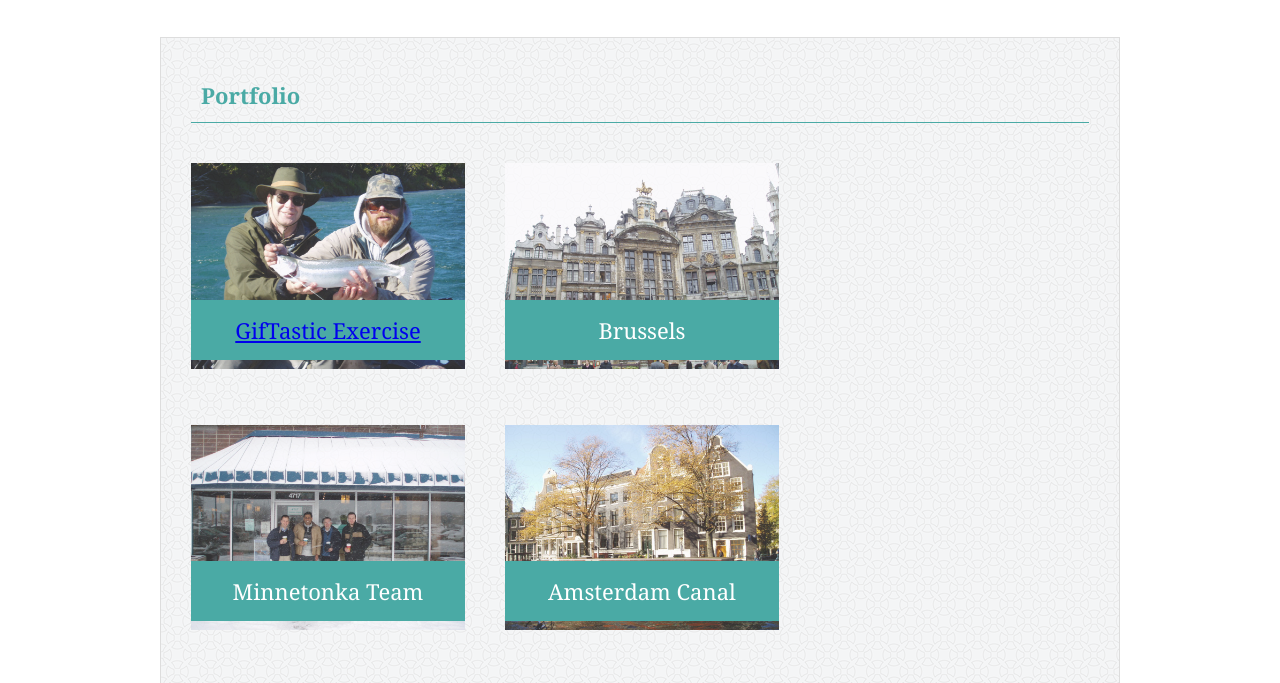
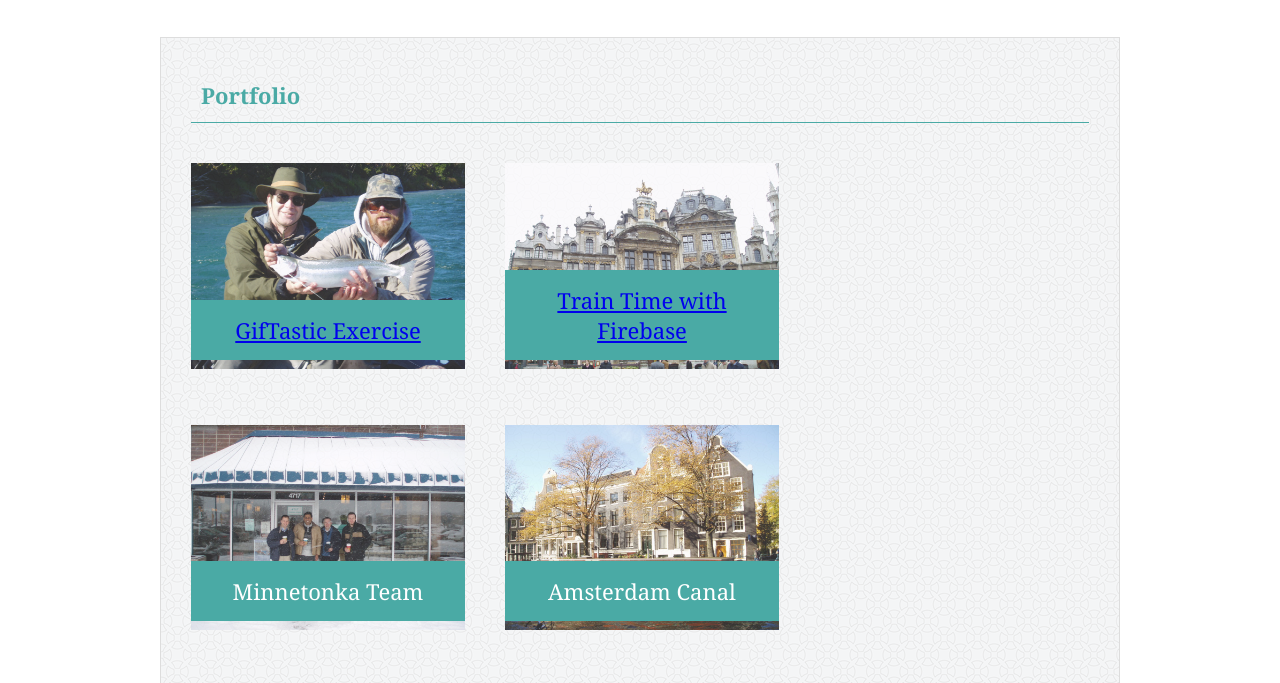
Before and after one commit to rmbaztx/Responsive-Portfolio, a plain HTML site: page portfolio.html in a window 1280 px wide. Shown: the part 93-776 px from the top of the page. Drawn offline with Linux system fonts and the light colour scheme.

Commit message:
Added 'Train Time with Firebase' to Portfolio

```diff
--- a/portfolio.html
+++ b/portfolio.html
@@ -31,7 +31,7 @@
     </div>
     <div class="work">
       <img src="assets/images/Brussels.jpg" alt="Brussels">
-      <h3>Brussels</h3>
+      <h3><a href="https://rmbaztx.github.io/train-time/">Train Time with Firebase</a></h3>
     </div>
     <div class="work">
       <img src="assets/images/Minnetonka Team.jpg" alt="Minnetonka Team">
```
